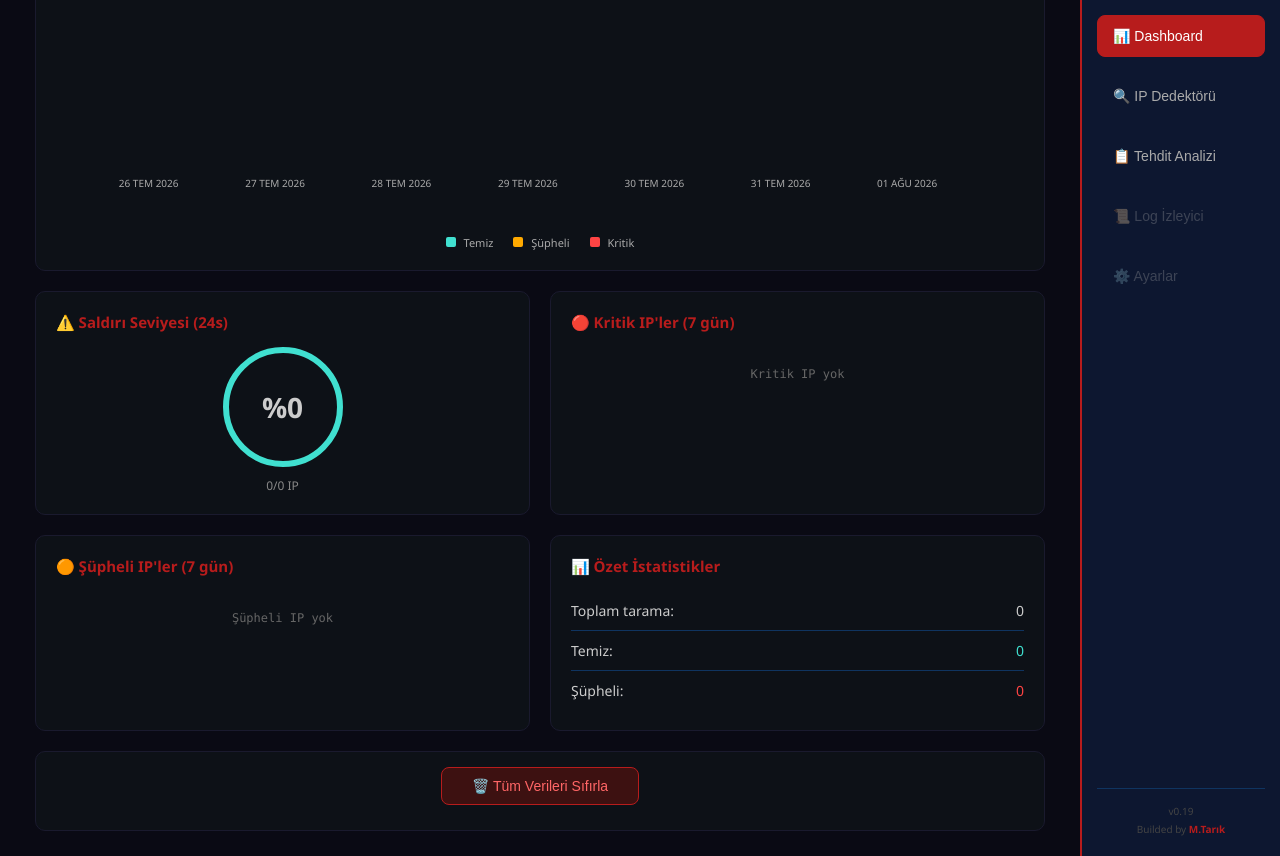
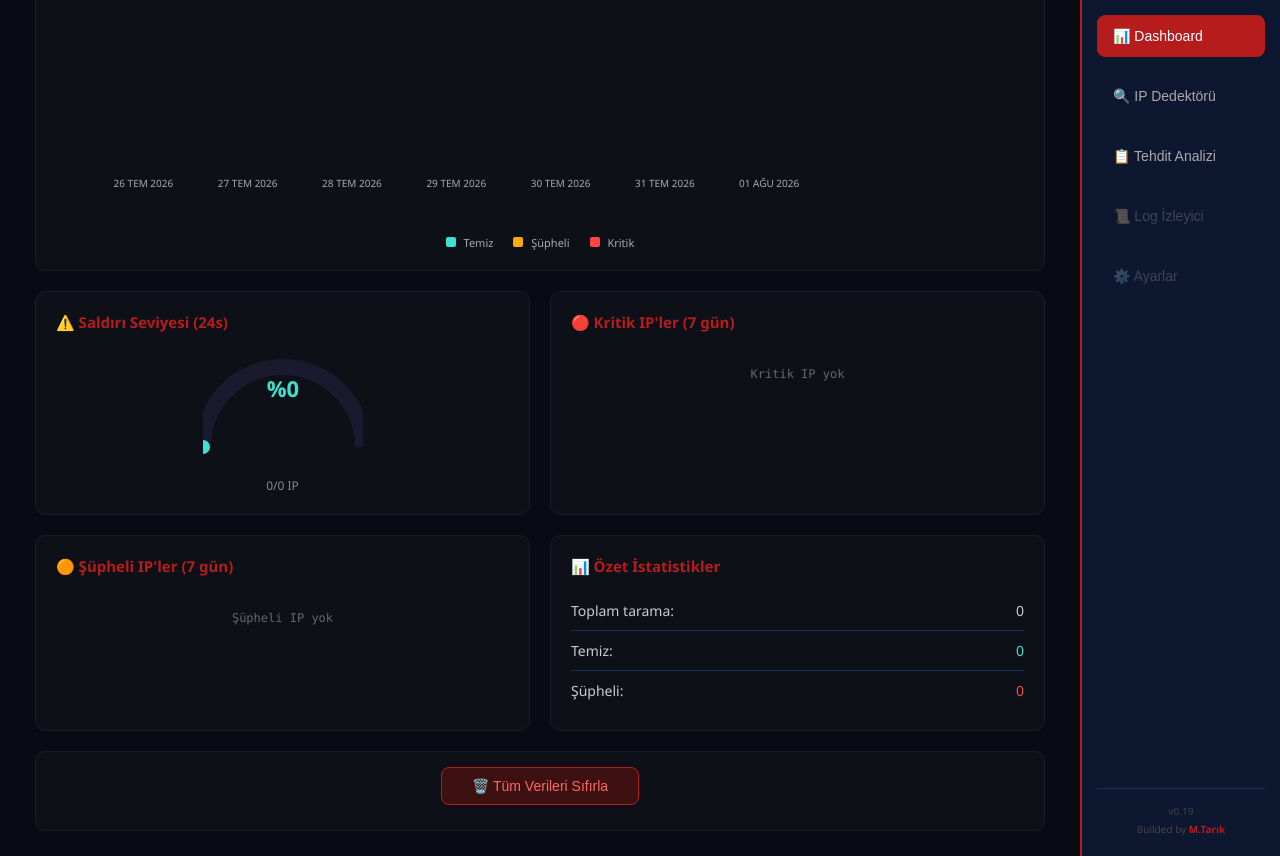
Before and after one commit to mhmtarikn-del/BloodEye, a website: page index.html in a window 1280 px wide. Shown: the part 74-930 px from the top of the page. Drawn offline with nearby package versions, Linux system fonts and the light colour scheme.

Commit message:
v0.31 - karanlik tema + yarim ay gauge + ince barlar

```diff
--- a/index.html
+++ b/index.html
@@ -53,9 +53,7 @@
                     <div class="db-card">
                         <h3>⚠️ Saldırı Seviyesi (24s)</h3>
                         <div class="risk-gauge">
-                            <div class="gauge-circle" id="gaugeCircle">
-                                <span id="gaugeText">%0</span>
-                            </div>
+                            <canvas id="gaugeCanvas" width="160" height="120"></canvas>
                             <p id="gaugeDetay">0/0 IP</p>
                         </div>
                     </div>
--- a/script.js
+++ b/script.js
@@ -55,12 +55,8 @@ function dashboardGuncelle() {
     const son24Kayit = gecmis.filter(k => k.tarih > son24s);
     const son24Tehlikeli = son24Kayit.filter(k => k.seviye === "kritik" || k.seviye === "supheli").length;
     const oran = son24Kayit.length > 0 ? Math.round((son24Tehlikeli / son24Kayit.length) * 100) : 0;
-    const gauge = document.getElementById("gaugeCircle");
-    document.getElementById("gaugeText").textContent = "%" + oran;
-    document.getElementById("gaugeDetay").textContent = `${son24Tehlikeli}/${son24Kayit.length} IP`;
-    if (oran >= 70) gauge.style.borderColor = "#ff4444";
-    else if (oran >= 40) gauge.style.borderColor = "#ffaa00";
-    else gauge.style.borderColor = "#40e0d0";
+        document.getElementById("gaugeDetay").textContent = `${son24Tehlikeli}/${son24Kayit.length} IP`;
+    gaugeCiz(oran);
 
     // Kritik IP listesi
     const kritikIPs = [...new Set(gecmis.filter(k => k.seviye === "kritik").map(k => k.ip))];
@@ -123,8 +119,8 @@ function haftalikGrafikCiz(gecmis) {
     canvas.height = 200;
     ctx.clearRect(0, 0, canvas.width, canvas.height);
 
-    const barWidth = canvas.width / 18;
-    const gap = barWidth * 0.4;
+    const barWidth = canvas.width / 30;
+    const gap = barWidth * 0.3;
 
     let tooltipDiv = document.getElementById("chartTooltip");
     if (!tooltipDiv) {
@@ -141,10 +137,10 @@ function haftalikGrafikCiz(gecmis) {
         let found = false;
 
         for (let i = 0; i < 7; i++) {
-            const x = i * (barWidth * 2 + gap) + 30;
-            if (mx >= x && mx <= x + barWidth * 2) {
+            const x = i * (barWidth * 3 + gap) + 30;
+            if (mx >= x && mx <= x + barWidth * 3) {
                 tooltipDiv.style.display = "block";
-                tooltipDiv.style.left = (rect.left + x + barWidth) + "px";
+                tooltipDiv.style.left = (rect.left + x + barWidth * 1.5) + "px";
                 tooltipDiv.style.top = (rect.top + my - 60) + "px";
                 tooltipDiv.innerHTML = `<b>${gunler[i]}</b><br><span style="color:#40e0d0;">● Temiz: ${veri[i] - supheliVeri[i] - kritikVeri[i]}</span><br><span style="color:#ffaa00;">● Şüpheli: ${supheliVeri[i]}</span><br><span style="color:#ff4444;">● Kritik: ${kritikVeri[i]}</span>`;
                 found = true;
@@ -156,7 +152,7 @@ function haftalikGrafikCiz(gecmis) {
     canvas.onmouseleave = function() { tooltipDiv.style.display = "none"; };
 
     for (let i = 0; i < 7; i++) {
-        const x = i * (barWidth * 2 + gap) + 30;
+        const x = i * (barWidth * 3 + gap) + 30;
         const temizH = ((veri[i] - supheliVeri[i] - kritikVeri[i]) / max) * 140;
         const supheliH = (supheliVeri[i] / max) * 140;
         const kritikH = (kritikVeri[i] / max) * 140;
@@ -164,14 +160,14 @@ function haftalikGrafikCiz(gecmis) {
         ctx.fillStyle = "#40e0d0";
         ctx.fillRect(x, 150 - temizH, barWidth, temizH);
         ctx.fillStyle = "#ffaa00";
-        ctx.fillRect(x, 150 - temizH - supheliH, barWidth, supheliH);
-        ctx.fillStyle = "#ff4444";
-        ctx.fillRect(x, 150 - temizH - supheliH - kritikH, barWidth, kritikH);
+        ctx.fillRect(x + barWidth + 2, 150 - supheliH, barWidth, supheliH);
+        ctx.fillStyle = "#c62828";
+        ctx.fillRect(x + (barWidth + 2) * 2, 150 - kritikH, barWidth, kritikH);
 
         ctx.fillStyle = "#aaa";
         ctx.font = "10px Segoe UI";
         ctx.textAlign = "center";
-        ctx.fillText(gunler[i], x + barWidth, 170);
+        ctx.fillText(gunler[i], x + barWidth * 1.5, 170);
     }
 }
 
@@ -622,3 +618,49 @@ function ulkeKoduEmoji(kod) {
     const ikinci = kod.charCodeAt(1) + 127397;
     return String.fromCodePoint(birinci, ikinci);
 }
+function gaugeCiz(oran) {
+    const canvas = document.getElementById("gaugeCanvas");
+    if (!canvas) return;
+    const ctx = canvas.getContext("2d");
+    const w = canvas.width, h = canvas.height;
+    const cx = w/2, cy = h - 20;
+    const r = 80;
+
+    ctx.clearRect(0, 0, w, h);
+
+    // Arka plan yarım halka
+    ctx.beginPath();
+    ctx.arc(cx, cy, r, Math.PI, 0);
+    ctx.strokeStyle = "#1a1a2e";
+    ctx.lineWidth = 16;
+    ctx.stroke();
+
+    // Renk seçimi
+    let renk = "#40e0d0";
+    if (oran >= 70) renk = "#c62828";
+    else if (oran >= 40) renk = "#ffaa00";
+
+    // Dolu kısım
+    const aci = Math.PI + (Math.PI * oran / 100);
+    ctx.beginPath();
+    ctx.arc(cx, cy, r, Math.PI, aci);
+    ctx.strokeStyle = renk;
+    ctx.lineWidth = 14;
+    ctx.lineCap = "round";
+    ctx.stroke();
+    ctx.lineCap = "butt";
+
+    // Yüzde yazısı
+    ctx.fillStyle = renk;
+    ctx.font = "bold 22px 'Segoe UI'";
+    ctx.textAlign = "center";
+    ctx.fillText("%" + oran, cx, cy - 50);
+
+    // Uç nokta
+    const ex = cx + r * Math.cos(aci);
+    const ey = cy + r * Math.sin(aci);
+    ctx.beginPath();
+    ctx.arc(ex, ey, 5, 0, Math.PI*2);
+    ctx.fillStyle = renk;
+    ctx.fill();
+}
--- a/style.css
+++ b/style.css
@@ -153,12 +153,15 @@ body {
 
 /* Risk Gauge */
 .risk-gauge { text-align:center; }
+.risk-gauge canvas {
+    margin-bottom: 5px;
+}
 .gauge-circle {
     width: 120px;
     height: 120px;
     border-radius: 50%;
     border: 6px solid #0f3460;
-    margin: 0 auto 10px;
+    margin-bottom:5px;
     display: flex;
     align-items: center;
     justify-content: center;
```
